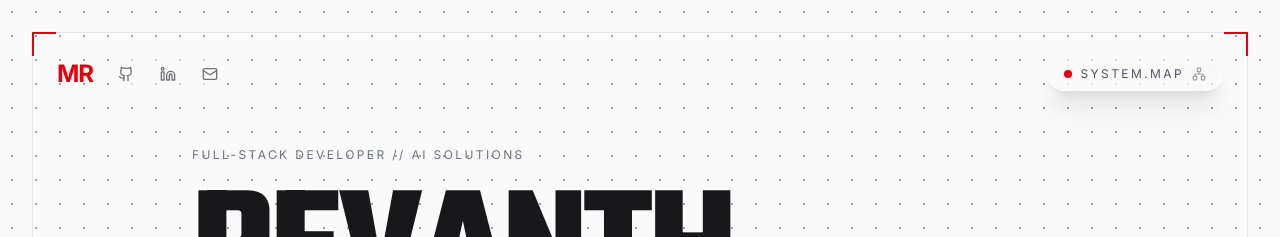
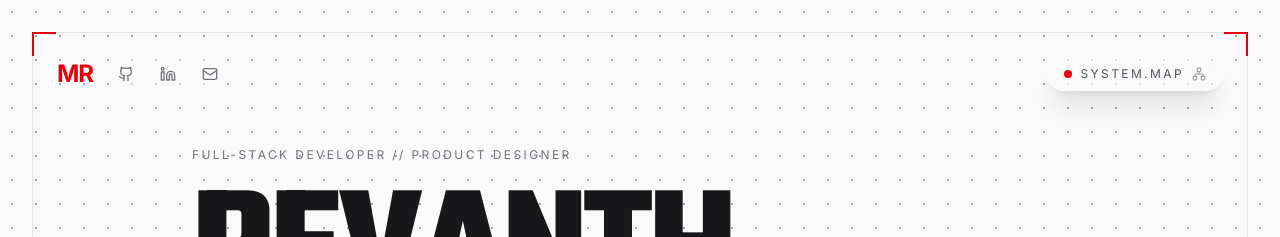
Before and after one commit to revanthm1902/my-portfolio, a Next.js app: page / in a window 1280 px wide. Shown: the top 237 px of the page. Built offline with nearby package versions, Linux system fonts and the light colour scheme.

Commit message:
update: change job titles

```diff
--- a/src/app/page.tsx
+++ b/src/app/page.tsx
@@ -61,7 +61,7 @@ export default function Home() {
               transition={{ duration: 0.5, delay: 0.2 }}
               className="mb-4 md:mb-6 font-mono text-[10px] md:text-xs tracking-[0.2em] text-zinc-500 uppercase"
             >
-              Full-Stack Developer // AI Solutions
+              Full-Stack Developer // Product Designer
             </motion.div>
 
             <motion.h1
--- a/src/components/Footer.tsx
+++ b/src/components/Footer.tsx
@@ -29,7 +29,7 @@ export default function Footer() {
               MR
             </span>
             <p className="mt-3 text-xs text-zinc-500 dark:text-zinc-400 font-mono leading-relaxed max-w-55">
-              Full-Stack Developer &amp; AI Solutions Engineer based in
+              Product Developer &amp; Full-Stack Engineer based in
               Hyderabad, India.
             </p>
           </div>
```
